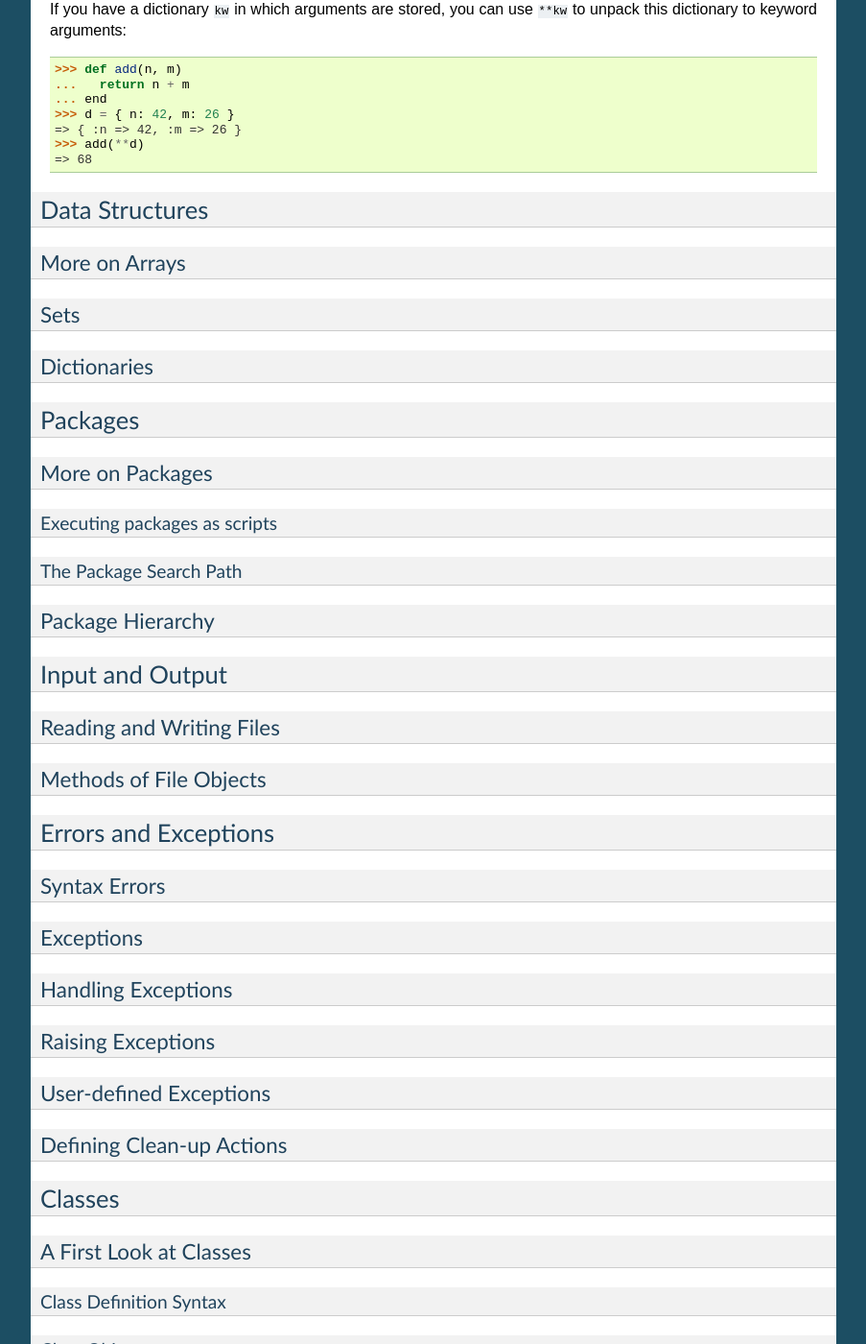
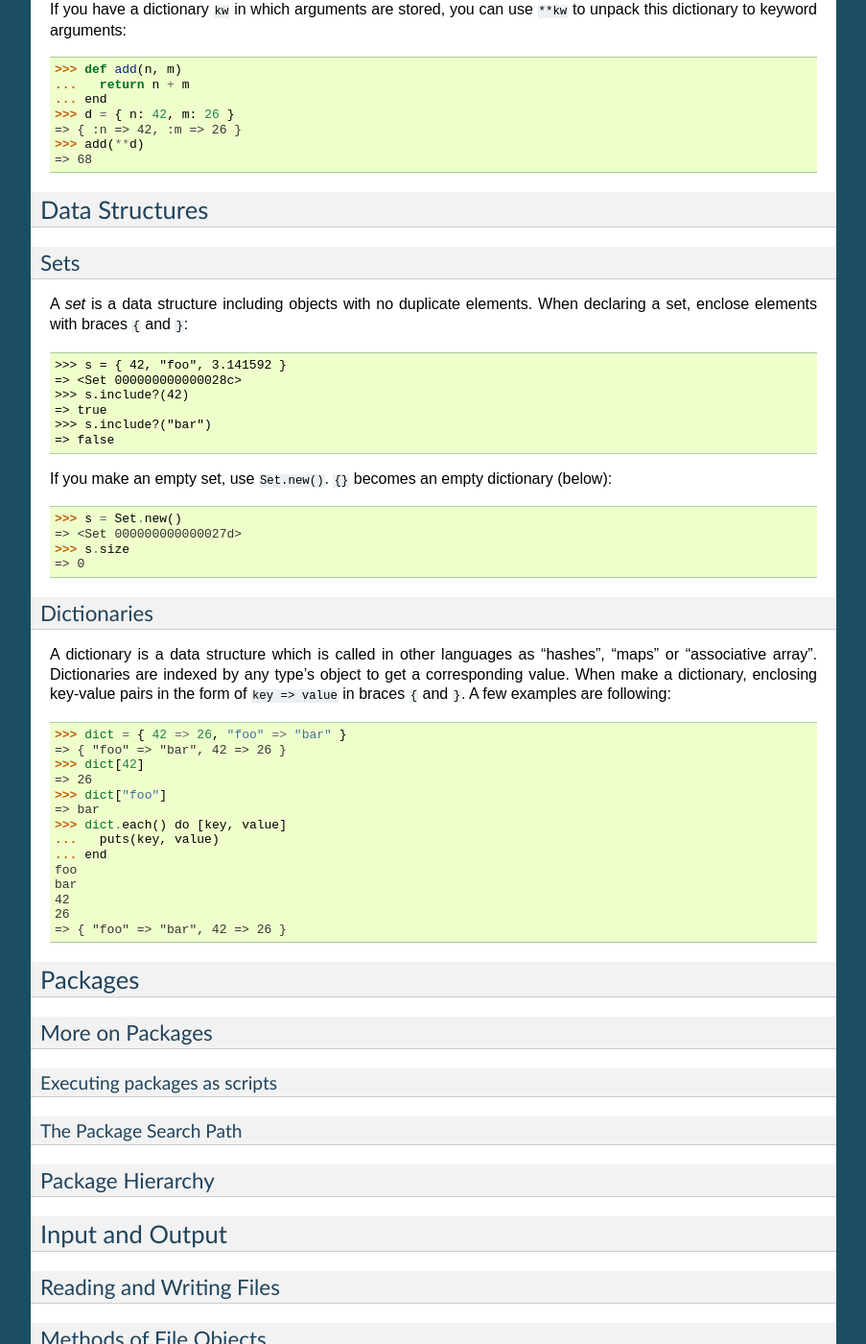
Before and after one commit to SumiTomohiko/Yog, a Sphinx documentation site: the page built from doc/tutorial.rst, in a window 1280 px wide and 1400 px high, scrolled down 8742 px. Shown: the whole window at 96% size, without its empty margins (198-1101 px from the left). Built offline with Sphinx 7.4.7, drawn with Linux system fonts in a browser that asks for light colours.

Commit message:
Wrote about dictionaries and sets.

```diff
--- a/doc/tutorial.rst
+++ b/doc/tutorial.rst
@@ -506,14 +506,49 @@ If you have a dictionary ``kw`` in which arguments are stored, you can use ``**k
 Data Structures
 ***************
 
-More on Arrays
-==============
-
 Sets
 ====
 
+A *set* is a data structure including objects with no duplicate elements.
+When declaring a set, enclose elements with braces ``{`` and ``}``::
+
+  >>> s = { 42, "foo", 3.141592 }
+  => <Set 000000000000028c>
+  >>> s.include?(42)
+  => true
+  >>> s.include?("bar")
+  => false
+
+If you make an empty set, use ``Set.new()``.
+``{}`` becomes an empty dictionary (below)::
+
+  >>> s = Set.new()
+  => <Set 000000000000027d>
+  >>> s.size
+  => 0
+
 Dictionaries
 ============
+
+A dictionary is a data structure which is called in other languages as "hashes", "maps" or "associative array".
+Dictionaries are indexed by any type's object to get a corresponding value.
+When make a dictionary, enclosing key-value pairs in the form of ``key => value`` in braces ``{`` and ``}``.
+A few examples are following::
+
+  >>> dict = { 42 => 26, "foo" => "bar" }
+  => { "foo" => "bar", 42 => 26 }
+  >>> dict[42]
+  => 26
+  >>> dict["foo"]
+  => bar
+  >>> dict.each() do [key, value]
+  ...   puts(key, value)
+  ... end
+  foo
+  bar
+  42
+  26
+  => { "foo" => "bar", 42 => 26 }
 
 ********
 Packages
```
